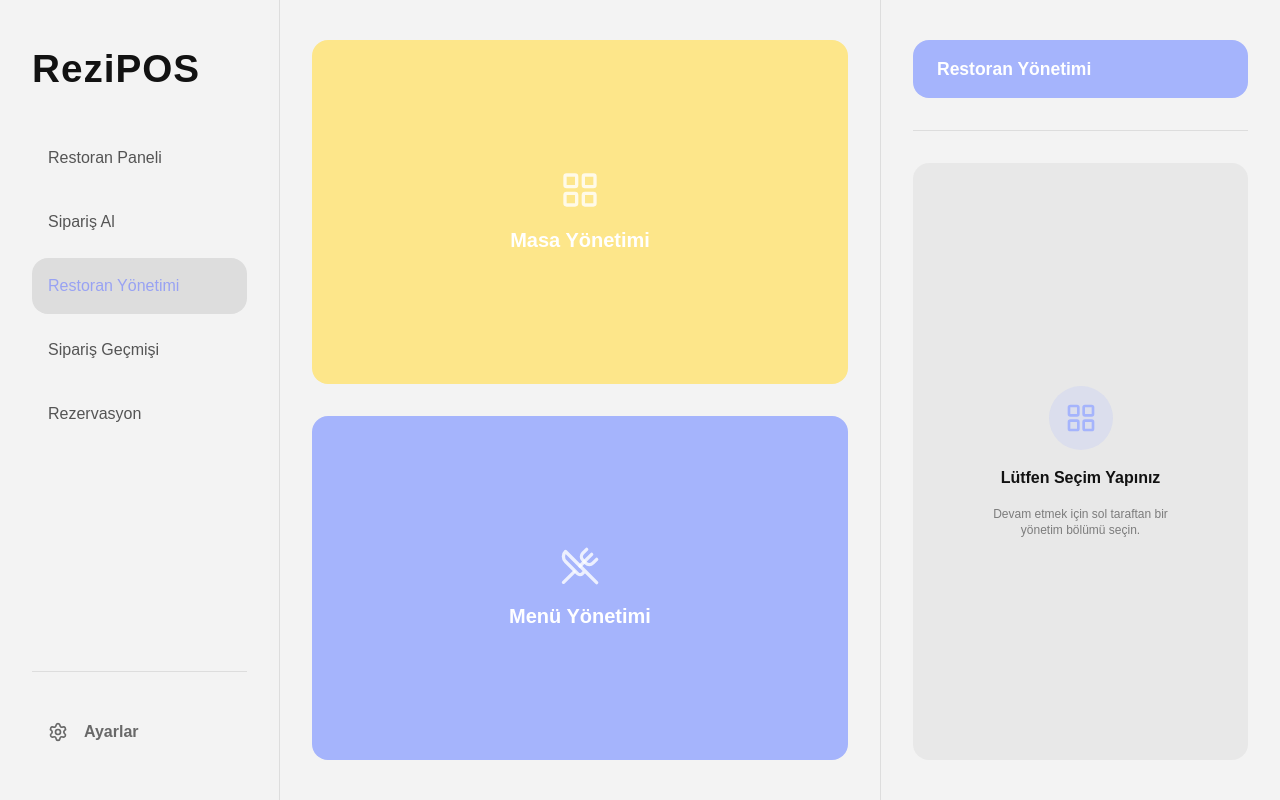
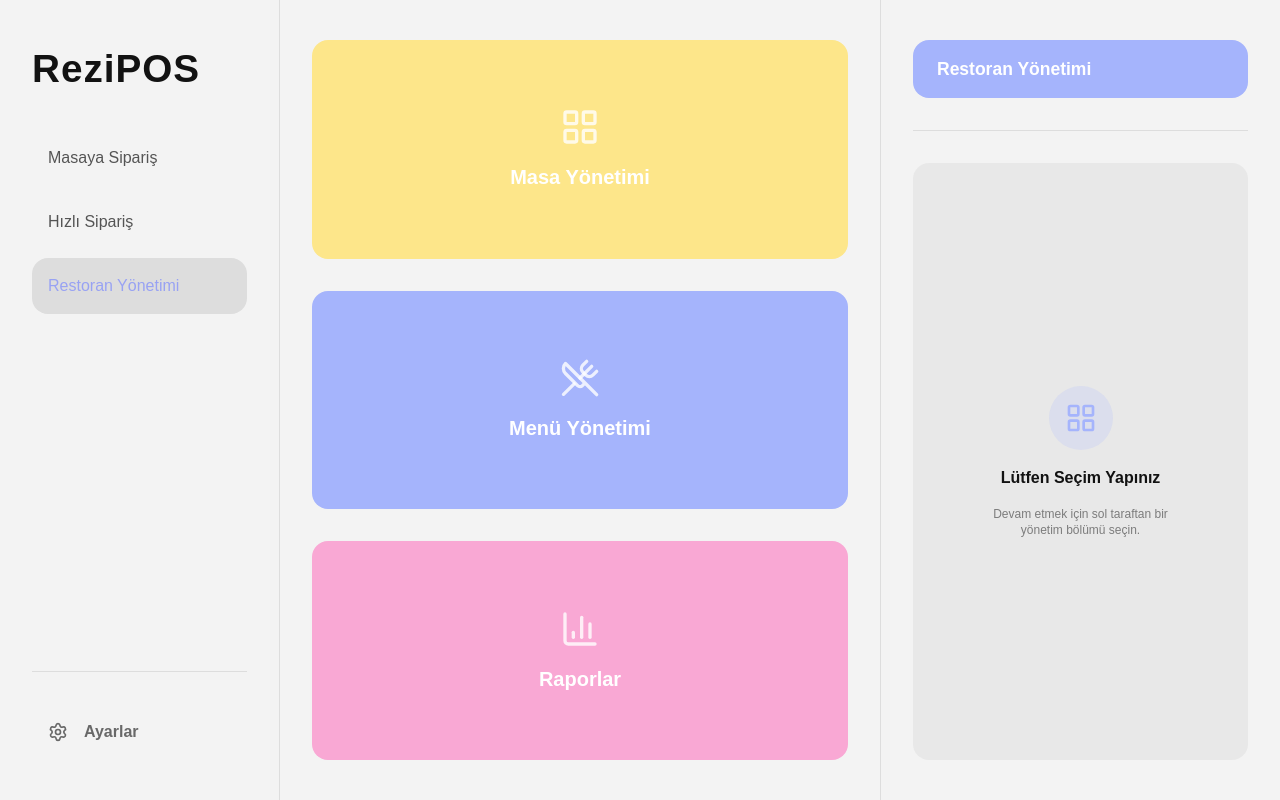
Before and after one commit to Luchhass/rezipos-app-my-demo, a Next.js app: page /restaurant-management in a window 1280 px wide. Built offline with nearby package versions, Linux system fonts and the light colour scheme; no server answers.

Commit message:
route structure updated

```diff
--- a/src/app/login/page.jsx
+++ b/src/app/login/page.jsx
@@ -36,7 +36,7 @@ export default function AuthPage() {
   // Redirect If Token Exists
   useEffect(() => {
     if (typeof window !== "undefined" && localStorage.getItem("token")) {
-      router.replace("/dashboard");
+      router.replace("/take-order");
     }
   }, [router]);
 
--- a/src/app/restaurant-management/page.jsx
+++ b/src/app/restaurant-management/page.jsx
@@ -1,6 +1,6 @@
 "use client";
 
-import { LayoutGrid, UtensilsCrossed } from "lucide-react";
+import { LayoutGrid, UtensilsCrossed, ChartColumn } from "lucide-react";
 import { useRouter } from "next/navigation";
 
 const SECTIONS = [
@@ -16,6 +16,12 @@ const SECTIONS = [
     icon: UtensilsCrossed,
     color: "#a5b4fc",
   },
+  {
+    href: "/restaurant-management/reports",
+    label: "Raporlar",
+    icon: ChartColumn,
+    color: "#f9a8d4",
+  },
 ];
 
 export default function RestaurantManagementPage() {
@@ -25,7 +31,7 @@ export default function RestaurantManagementPage() {
   return (
     <div className="pt-32 h-screen select-none px-8 py-6 md:mt-0 md:ml-70 md:py-8 lg:mr-100 lg:py-10">
       {/* Management Grid */}
-      <div className="grid h-full grid-cols-1 grid-rows-2 gap-8">
+      <div className="grid h-full grid-cols-1 grid-rows-3 gap-8">
         {SECTIONS.map(({ href, label, icon: Icon, color }) => (
           <button
             key={href}
--- /dev/null
+++ b/src/app/restaurant-management/reports/page.jsx
@@ -0,0 +1,7 @@
+export default function ReportsPage() {
+  return (
+    <div className="mt-26 flex select-none flex-col gap-8 overflow-y-auto px-8 py-6 md:mt-0 md:ml-70 md:py-8 lg:mr-100 lg:py-10">
+      <p>Raporlar Sayfası</p>
+    </div>
+  );
+}
--- a/src/app/take-order/page.jsx
+++ b/src/app/take-order/page.jsx
@@ -1,6 +1,7 @@
 "use client";
 
-import { useEffect, useMemo, useState } from "react";
+import { useCallback, useEffect, useMemo, useRef, useState } from "react";
+import { useRouter, useSearchParams } from "next/navigation";
 import * as Icons from "lucide-react";
 
 // Components
@@ -36,6 +37,9 @@ const areOrdersEqual = (ordersA = [], ordersB = []) => {
 };
 
 export default function TakeOrderPage() {
+  const router = useRouter();
+  const searchParams = useSearchParams();
+
   // Step State
   const [step, setStep] = useState(0);
 
@@ -61,6 +65,10 @@ export default function TakeOrderPage() {
   // Quick Order UI State
   const [isQuickOrderLoading, setIsQuickOrderLoading] = useState(false);
   const [quickOrderSetupModalOpen, setQuickOrderSetupModalOpen] = useState(false);
+
+  // Quick Order Route State
+  const isQuickOrderRoute = searchParams.get("quickOrder") === "1";
+  const wasQuickOrderRoute = useRef(isQuickOrderRoute);
 
   // Area Data
   const { data: areas = [], refetch: refetchAreas } = useAreas();
@@ -103,8 +111,21 @@ export default function TakeOrderPage() {
     return () => clearTimeout(timeout);
   }, [quickOrderSetupModalOpen]);
 
+  // Reset Page When Leaving Quick Order Route
+  useEffect(() => {
+    if (wasQuickOrderRoute.current && !isQuickOrderRoute) {
+      setStep(0);
+      setSelectedTableId(null);
+      setSelectedCategory(null);
+      setSearchTerm("");
+      setIsTakeOrderModalOpen(false);
+    }
+
+    wasQuickOrderRoute.current = isQuickOrderRoute;
+  }, [isQuickOrderRoute]);
+
   // Handle Quick Order
-  const handleQuickOrder = async () => {
+  const handleQuickOrder = useCallback(async () => {
     if (isQuickOrderLoading) return;
 
     setIsQuickOrderLoading(true);
@@ -164,6 +185,7 @@ export default function TakeOrderPage() {
       // Select Single Quick Slot And Continue
       setSelectedTableId(quickSlot._id);
       setStep(1);
+      router.replace("/take-order?quickOrder=1");
 
       if (shouldShowSetupModal) {
         setQuickOrderSetupModalOpen(true);
@@ -174,9 +196,16 @@ export default function TakeOrderPage() {
     } finally {
       setIsQuickOrderLoading(false);
     }
-  };
+  }, [isQuickOrderLoading, areas, tables, addArea, addTable, refetchAreas, refetchTables, router]);
 
-  console.log(tables)
+  // Auto Trigger Quick Order From Header Button
+  useEffect(() => {
+    if (!isQuickOrderRoute) return;
+    if (step !== 0) return;
+    if (isQuickOrderLoading) return;
+
+    handleQuickOrder();
+  }, [isQuickOrderRoute, step, isQuickOrderLoading, handleQuickOrder]);
 
   return (
     <div>
@@ -212,10 +241,10 @@ export default function TakeOrderPage() {
 
       {/* Page Content */}
       <div className="mt-26 pb-26 flex select-none flex-col gap-8 overflow-y-auto px-8 py-6 md:mt-0 md:ml-70 md:py-8 lg:mr-100 lg:py-10">
+        {/* Page Header */}
+        <header className="relative flex h-14.5 shrink-0 items-center justify-between gap-4">
           {step === 0 ? (
             <>
-            {/* Table Selection */}
-            <header className="relative flex h-14.5 shrink-0 justify-between gap-4">
               {/* Status Filter */}
               <div className="relative flex-1 md:w-50 md:flex-none">
                 <button onClick={() => setIsFilterOpen((prev) => !prev)} className="flex h-14.5 w-full items-center overflow-hidden rounded-2xl">
@@ -259,17 +288,46 @@ export default function TakeOrderPage() {
                 )}
               </div>
 
-              {/* Quick Order Button */}
+              {/* Placeholder For Balanced Layout */}
+              <div className="hidden h-14.5 w-14 shrink-0 md:block" />
+            </>
+          ) : (
+            <>
+              {/* Search Input */}
+              <div className="flex w-full items-center md:w-1/2">
+                <button className="flex h-14.5 w-14 shrink-0 items-center justify-center rounded-l-2xl border-r border-white/20 bg-[#a5b4fc]">
+                  <Icons.Search size={20} className="text-white" />
+                </button>
+
+                <input
+                  type="text"
+                  placeholder="Search"
+                  value={searchTerm}
+                  onChange={(event) => setSearchTerm(event.target.value)}
+                  className="h-14.5 min-w-0 flex-1 rounded-r-2xl bg-[#dddddd] px-4 text-[#121212] outline-none dark:bg-[#2d2d2d] dark:text-white"
+                />
+              </div>
+
+              {/* Back Button */}
+              {!isQuickOrderRoute && (
                 <button
-                onClick={handleQuickOrder}
-                disabled={isQuickOrderLoading}
-                className="flex h-14.5 items-center justify-center gap-2 rounded-2xl bg-[#a5b4fc] px-8 font-bold text-white transition-all hover:opacity-90 active:scale-95 disabled:opacity-50"
+                  onClick={() => {
+                    setStep(0);
+                    setSelectedTableId(null);
+                    setSelectedCategory(null);
+                    setSearchTerm("");
+                  }}
+                  className="flex h-14.5 w-14 shrink-0 items-center justify-center rounded-2xl bg-[#121212] text-white hover:opacity-90 active:scale-95 dark:bg-white dark:text-black"
                 >
-                <Icons.Zap size={18} />
-                {isQuickOrderLoading ? "Hazırlanıyor..." : "Hızlı Sipariş"}
+                  <Icons.ChevronLeft size={20} />
                 </button>
+              )}
+            </>
+          )}
         </header>
 
+        {step === 0 ? (
+          <>
             {/* Area Slider */}
             <AreaSlider selectedArea={selectedArea} setSelectedArea={setSelectedArea} activeAction="" />
 
@@ -287,32 +345,6 @@ export default function TakeOrderPage() {
           </>
         ) : (
           <>
-            {/* Product Selection */}
-            <header className="flex items-center justify-between gap-4">
-              {/* Search Input */}
-              <div className="flex w-full items-center md:w-1/2">
-                <button className="flex h-14.5 w-14 shrink-0 items-center justify-center rounded-l-2xl border-r border-white/20 bg-[#a5b4fc]">
-                  <Icons.Search size={20} className="text-white" />
-                </button>
-
-                <input
-                  type="text"
-                  placeholder="Search"
-                  value={searchTerm}
-                  onChange={(event) => setSearchTerm(event.target.value)}
-                  className="h-14.5 min-w-0 flex-1 rounded-r-2xl bg-[#dddddd] px-4 text-[#121212] outline-none dark:bg-[#2d2d2d] dark:text-white"
-                />
-              </div>
-
-              {/* Back Button */}
-              <button
-                onClick={() => setStep(0)}
-                className="flex h-14.5 w-14 shrink-0 items-center justify-center rounded-2xl bg-[#121212] text-white hover:opacity-90 active:scale-95 dark:bg-white dark:text-black"
-              >
-                <Icons.ChevronLeft size={20} />
-              </button>
-            </header>
-
             {/* Category Slider */}
             <CategorySlider selectedCategory={selectedCategory} setSelectedCategory={setSelectedCategory} />
 
--- a/src/components/Header.jsx
+++ b/src/components/Header.jsx
@@ -1,17 +1,18 @@
 "use client";
 
 import Link from "next/link";
-import { usePathname } from "next/navigation";
+import { usePathname, useSearchParams } from "next/navigation";
 import { useState } from "react";
 import { Settings } from "lucide-react";
 
 // Navigation Links
 const NAV_LINKS = [
-  { href: "/dashboard", label: "Restoran Paneli" },
-  { href: "/take-order", label: "Sipariş Al" },
-  { href: "/restaurant-management", label: "Restoran Yönetimi" },
-  { href: "/sales-history", label: "Sipariş Geçmişi" },
-  { href: "/reservations", label: "Rezervasyon" },
+  // { href: "/dashboard", label: "Restoran Paneli" },
+  { href: "/take-order", label: "Masaya Sipariş", type: "take-order" },
+  { href: "/take-order?quickOrder=1", label: "Hızlı Sipariş", type: "quick-order" },
+  { href: "/restaurant-management", label: "Restoran Yönetimi", type: "default" },
+  // { href: "/sales-history", label: "Sipariş Geçmişi" },
+  // { href: "/reservations", label: "Rezervasyon" },
 ];
 
 // Hidden Header Routes
@@ -23,6 +24,10 @@ export default function Header() {
 
   // Current Route
   const pathname = usePathname();
+  const searchParams = useSearchParams();
+
+  // Quick Order Active State
+  const isQuickOrderActive = pathname === "/take-order" && searchParams.get("quickOrder") === "1";
 
   if (AUTH_ROUTES.includes(pathname)) return null;
 
@@ -77,20 +82,29 @@ export default function Header() {
 
         {/* Navigation */}
         <nav className="flex flex-col gap-2">
-          {NAV_LINKS.map(({ href, label }) => (
+          {NAV_LINKS.map(({ href, label, type }) => {
+            const isActive =
+              type === "take-order"
+                ? pathname === "/take-order" && !isQuickOrderActive
+                : type === "quick-order"
+                ? isQuickOrderActive
+                : pathname === href || pathname.startsWith(href);
+
+            return (
               <Link
                 key={href}
                 href={href}
                 onClick={() => setIsOpen(false)}
                 className={`max-w-xs rounded-2xl p-4 text-base font-medium transition-all ${
-                pathname === href || (href !== "/dashboard" && pathname.startsWith(href))
+                  isActive
                     ? "bg-[#dddddd] text-[#98A2F3] dark:bg-[#2d2d2d]"
                     : "text-[#121212] opacity-70 hover:bg-[#dddddd]/50 hover:opacity-100 dark:text-white dark:hover:bg-[#2d2d2d]/50"
                 }`}
               >
                 {label}
               </Link>
-          ))}
+            );
+          })}
         </nav>
 
         {/* Bottom Area */}
```
Also changed, not shown: src/components/take-order/PaymentModal.jsx (+1 -14 lines), src/components/take-order/SidePanel.jsx (+2 -16 lines). Lines whose indentation alone changed are shown as unchanged.
